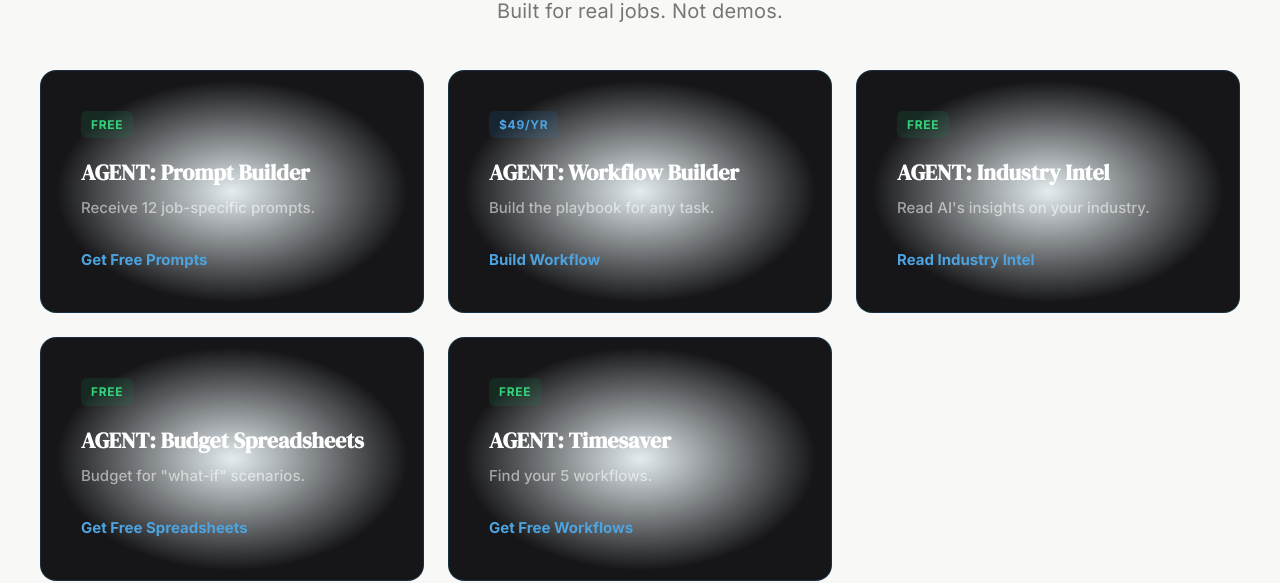
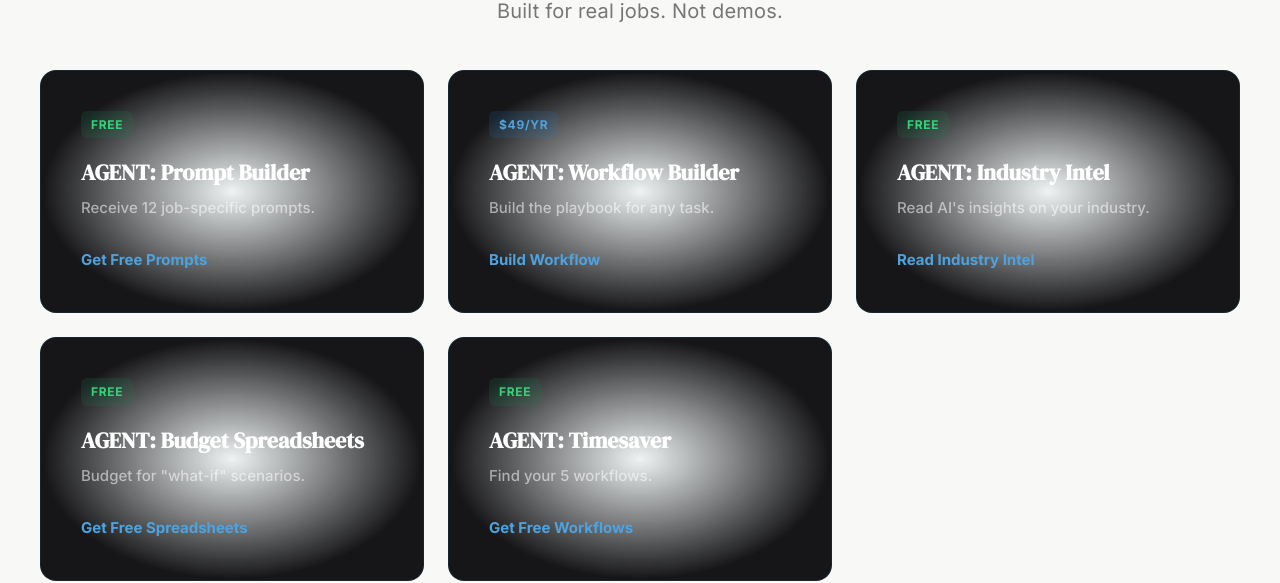
Before and after one commit to coolcalvin457-tech/agent-timesaver-nextjs, a Next.js app: page /agents in a window 1280 px wide. Shown: the part 278-861 px from the top of the page. Built offline with nearby package versions, Linux system fonts and the light colour scheme; no server answers.

Commit message:
Subtle card gradient, stronger hover border contrast

```diff
--- a/app/globals.css
+++ b/app/globals.css
@@ -3112,19 +3112,19 @@ input, textarea {
 .tool-card {
   display: flex;
   flex-direction: column;
-  background: radial-gradient(ellipse at center, rgba(30, 122, 184, 0.09) 0%, #161618 65%);
-  border: 1px solid rgba(30, 122, 184, 0.28);
+  background: radial-gradient(ellipse at center, rgba(30, 122, 184, 0.04) 0%, #161618 70%);
+  border: 1px solid rgba(30, 122, 184, 0.16);
   border-radius: var(--radius-card);
   padding: 40px;
   text-decoration: none;
   color: inherit;
-  transition: border-color 0.2s ease, transform 0.2s ease, box-shadow 0.2s ease;
+  transition: border-color 0.25s ease, transform 0.2s ease, box-shadow 0.25s ease;
 }
 
 .tool-card:hover {
-  border-color: rgba(30, 122, 184, 0.55);
+  border-color: rgba(30, 122, 184, 0.6);
   transform: translateY(-2px);
-  box-shadow: 0 8px 32px rgba(0, 0, 0, 0.25);
+  box-shadow: 0 8px 32px rgba(0, 0, 0, 0.25), 0 0 0 1px rgba(30, 122, 184, 0.2);
 }
 
 .tool-card-name {
```
